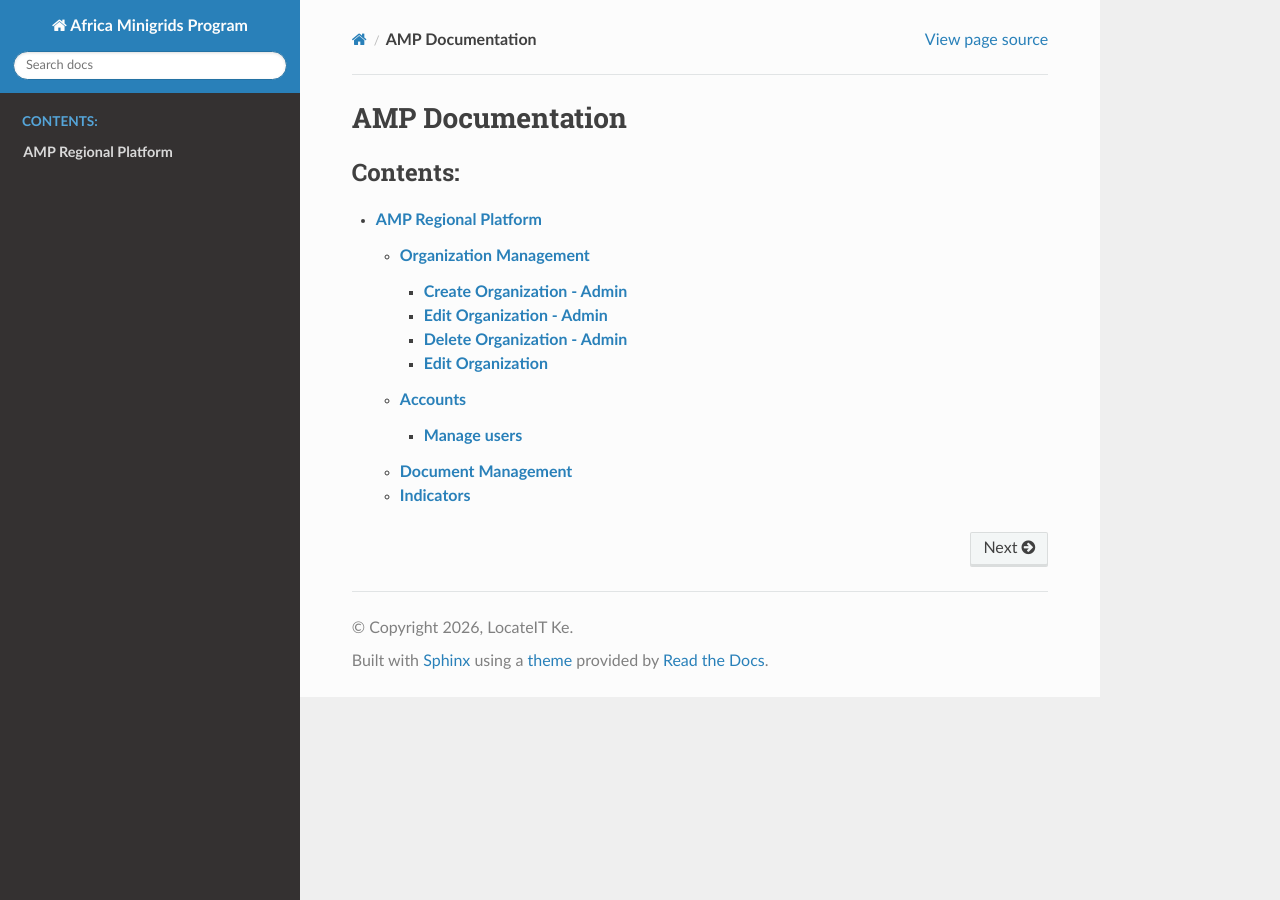
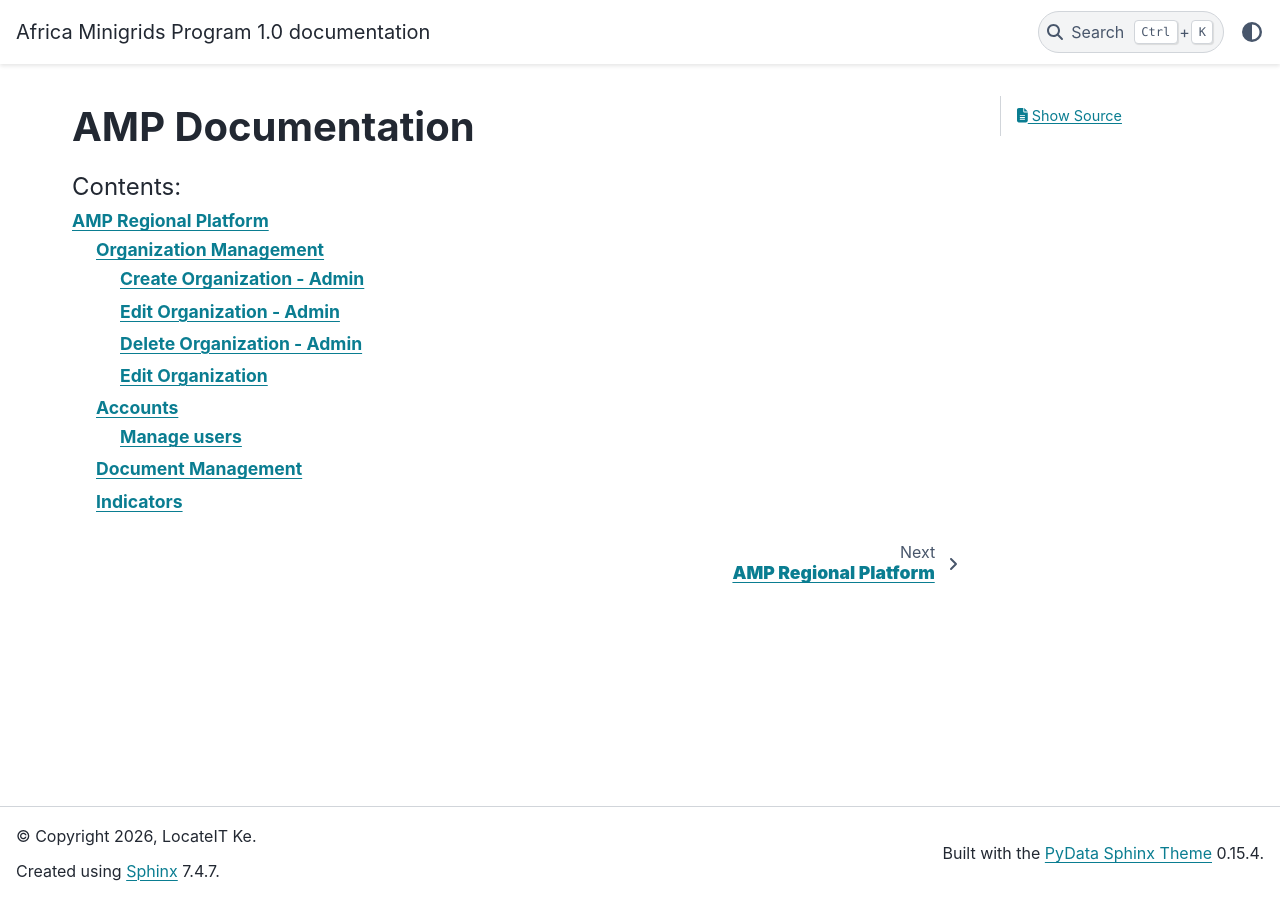
Before and after one commit to Kevin-Kiprotich/AMP-UNDP-Documentation, a Sphinx documentation site: the page built from source/index.rst, in a window 1280 px wide. Built offline with Sphinx 7.4.7 and the PyData theme 0.15.4, drawn with Linux system fonts in a browser that asks for light colours; pages that are not in the unit, such as notebooks, are missing from menus.

Commit message:
Pydata theme added

```diff
--- a/requirements.txt
+++ b/requirements.txt
@@ -1,5 +1,7 @@
+accessible-pygments==0.0.5
 alabaster==1.0.0
 babel==2.18.0
+beautifulsoup4==4.14.3
 certifi==2026.2.25
 charset-normalizer==3.4.6
 colorama==0.4.6
@@ -10,6 +12,7 @@ Jinja2==3.1.6
 MarkupSafe==3.0.3
 packaging==26.0
 pillow==12.2.0
+pydata-sphinx-theme==0.16.1
 Pygments==2.20.0
 PyYAML==6.0.3
 reportlab==4.4.10
@@ -17,7 +20,9 @@ requests==2.33.0
 roman-numerals==4.1.0
 rst2pdf==0.105
 snowballstemmer==3.0.1
+soupsieve==2.8.3
 Sphinx==9.1.0
+sphinx-book-theme==1.2.0
 sphinx_rtd_theme==3.1.0
 sphinxcontrib-applehelp==2.0.0
 sphinxcontrib-devhelp==2.0.0
@@ -26,4 +31,5 @@ sphinxcontrib-jquery==4.1
 sphinxcontrib-jsmath==1.0.1
 sphinxcontrib-qthelp==2.0.0
 sphinxcontrib-serializinghtml==2.0.0
+typing_extensions==4.15.0
 urllib3==2.6.3
--- a/source/_static/css/custom.css
+++ b/source/_static/css/custom.css
@@ -23,3 +23,7 @@
     display: inline-block;
     box-sizing: border-box;
 }
+
+.nav-internal{
+    display:none !important;
+}
--- a/source/conf.py
+++ b/source/conf.py
@@ -24,6 +24,25 @@ exclude_patterns = []
 # -- Options for HTML output -------------------------------------------------
 # https://www.sphinx-doc.org/en/master/usage/configuration.html#options-for-html-output
 
-html_theme = 'sphinx_rtd_theme'
+html_theme = 'pydata_sphinx_theme'
 html_static_path = ['_static']
 html_css_files=['css/custom.css']
+
+
+html_theme_options = {
+	'canonical_url': '',
+    'analytics_id': '',  #  Provided by Google in your dashboard
+    #'analytics_anonymize_ip': False,
+    'logo_only': False,
+    'display_version': True,
+    'prev_next_buttons_location': 'bottom',
+    'style_external_links': False,
+    #'vcs_pageview_mode': '',
+    'style_nav_header_background': 'black',
+    # Toc options
+    'collapse_navigation': False,
+    'sticky_navigation': True,
+    'navigation_depth': 5,
+    'includehidden': False,
+    'titles_only': False
+	}
```
